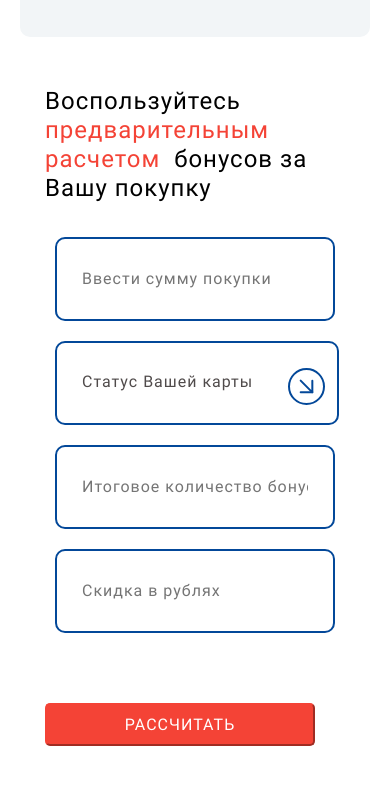
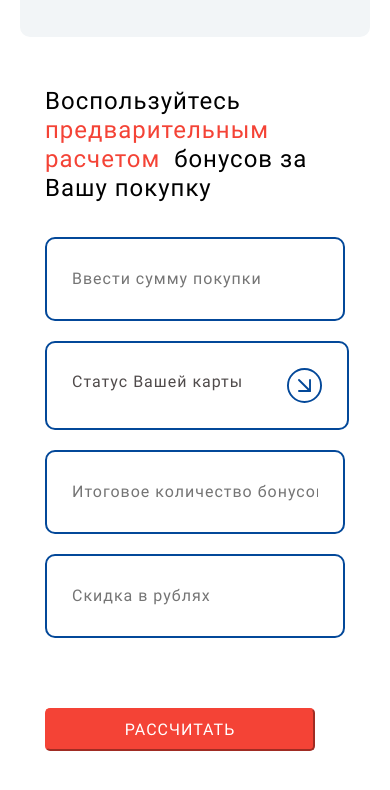
Before and after one commit to diveevavita/Alterra_PROF_II, a plain HTML site: page index.html in a window 390 px wide. Shown: the part 3242-4032 px from the top of the page. Drawn offline with Linux system fonts and the light colour scheme.

Commit message:
Add files via upload

```diff
--- a/css/style.css
+++ b/css/style.css
@@ -508,10 +508,23 @@ body {
 	cursor: pointer;
 }
 
+.hide_but:checked + .button_hidden_down {
+    transform: rotate(180deg);
+}
+
+.button_hidden {
+	width: 35px;
+	height: 35px;
+}
+
 .button_hidden_down {
-    width: 30px;
-    height: 30px;
-    margin: 25px 10px;
+    width: 35px;
+    height: 35px;
+    margin: 25px 25px 25px auto;
+}
+
+.hide_but:checked + .button_hidden_down {
+	transform: rotate(180deg);
 }
 
 .hide_but + .button_hidden_down ~ .bonus_calculation-item_hidden-cards {
@@ -555,7 +568,7 @@ body {
     font-weight: 400;
     letter-spacing: 1px;
     line-height: 120%;
-    margin: 2px 0 0 0;
+    margin: 2px 2px 0 0;
 }
 
 .item_hidden-card_text-percent {
@@ -1022,214 +1035,6 @@ body {
 	}
 }
 
-/*@media (max-width: 480px) {
-
-	.menu-list {
-		font-size: 12px;
-		flex-direction: column;
-	}
-
-	.menu-list_item {
-		margin-right: auto;
-	    margin-left: auto;
-	    margin-bottom: 10px;
-	}
-
-	.menu-list_item:last-child {
-		margin-right: auto;
-	    margin-left: auto;
-	    margin-bottom: 0;
-	}
-
-	.private_club-top-section {
-		margin-bottom: 50px;
-    	padding: 0;
-	}
-
-	.private_club_row {
-		padding: 20px;
-		background: rgba(255, 255, 255, 0.2);
-	}
-
-	.private_club-row_content {
-		max-width: 100%;
-	}
-
-	.private_club-row_content-title {
-		font-size: 20px;
-		line-height: 120%;
-		width: 100%;
-		margin: 0 0 30px;
-		color: #000000;
-	}
-
-	.card_name {
-		font-size: 56px;
-		padding: 15px 0;
-	}
-
-	.card-advantages {
-		width: 100%;
-		margin-bottom: 30px;
-	}
-
-	.card-advantages_part {
-		margin-bottom: 10px;
-	}
-
-	.icon_advantages {
-		width: 15px;
-	    height: 15px;
-	    margin-right: 5px;
-	}
-
-	.card-advantages_part_text {
-		font-size: 14px;
-	    margin: 0;
-	    color: #000000;
-	}
-
-	.button_card {
-		height: auto;
-	    width: 270px;
-	    font-size: 14px;
-	    padding: 10px 10px;
-	    margin-bottom: 0;
-	    margin-right: 0;
-	}
-
-
-
-
-
-	.private_club-top-section {
-		background-image: url(../images/hiro_tablet.jpg);
-	    background-repeat: no-repeat;
-	    background-size: cover;
-	    background-position: center;
-	}
-
-	.private_club-prof {
-		flex-wrap: nowrap;
-    	flex-direction: column-reverse;
-    	padding: 30px 10px 10px 30px;
-    	margin-bottom: 50px;
-    	width: 90%;
-	}
-
-	.private_club-prof_text {
-		font-size: 18px;
-    	line-height: 100%;
-    	width: 95%;
-    	margin-left: 0;
-    	letter-spacing: 0.5px;
-	}
-
-	.prof-card {
-		display: none;
-	}
-
-	.private_club-prof_advantages {
-		margin: 0 0 50px;
-    	padding: 0 20px;
-    	flex-direction: column;
-	}
-
-	.private_club-prof_advantages_title {
-		font-size: 22px;
-		line-height: 120%;
-		width: 90%;
-		margin: 0 0 20px 0;
-	}
-
-	.private_club-prof_advantages_block-right {
-		width: 100%;
-		padding-top: 10px;
-	}
-
-	.private_club-prof_advantages_block {
-		margin-bottom: 20px;
-	}
-
-	.icon_advantages {
-		width: 20px;
-	    height: 20px;
-	    margin-right: 10px;
-	}
-
-	.private_club-prof_advantages_block_content-text {
-		width: 90%;
-		font-size: 16px;
-	}
-
-	.icon-alterra {
-		display: none;
-	}
-
-	.private_club-prof_advantages-add {
-		margin: 0 0 50px;
-    	padding: 30px 20px;
-	}
-
-	.prof_advantages-add_block {
-		padding-top: 10px;
-		margin-bottom: 50px;
-	}
-
-	.private_club-prof_advantages-add_title {
-		font-size: 22px;
-		line-height: 120%;
-		margin: 0 0 20px 0;
-	}
-
-	.prof_advantages-add__category {
-		width: 100%;
-		margin-bottom: 30px;
-		margin-right: 0;
-	}
-
-	.prof_advantages-add__category:nth-child(3n+3) {
-		margin-right: 0;
-		margin-bottom: 30px;
-	}
-
-	.prof_advantages-add__category:last-child {
-		margin-bottom: 0;
-	}
-
-	.prof_advantages-add__category-icon {
-		width: 45px;
-    	height: 45px;
-    	margin: 0 auto 10px auto;
-	}
-
-	.prof_advantages-add__category-inform-text {
-		font-size: 16px;
-		width: 90%;
-		margin: 0 auto;
-    	text-align: center;
-	}
-
-	.prof_advantages-add_buttons {
-		flex-direction: column;
-		margin: 0 auto;
-    	width: 100%;
-	}
-
-	.button_prof {
-		height: auto;
-		font-size: 14px;
-		margin-bottom: 15px;
-		padding: 10px 10px;
-	}
-
-	.button_customer {
-		height: auto;
-		font-size: 14px;
-		padding: 10px 10px;
-	}
-}*/
-
 @media (max-width: 480px) {
 
 	.menu-list {
@@ -1404,11 +1209,6 @@ body {
 		flex-direction: column;
 	}
 
-	.private_club_calculation-item__ {
-		margin: 0 auto 20px auto;
-    	width: 280px;
-	}
-
 	.private_club-top-section {
 		background-image: url(../images/hiro_tablet.jpg);
 	    background-repeat: no-repeat;
@@ -1421,3 +1221,27 @@ body {
 		display: none;
 	}
 }
+
+@media (min-width: 381px) and (max-width: 480px) {
+
+	.bonus_calculation-item_choise-text {
+		width: 65%;
+	}
+
+	.private_club_calculation-item__ {
+	    margin: 0 auto 20px auto;
+	    width: 100%;
+	}
+}
+
+@media (max-width: 380px) {
+
+	.bonus_calculation-item_choise-text {
+		width: 60%;
+	}
+
+	.private_club_calculation-item__ {
+	    margin: 0 auto 20px auto;
+	    width: 100%;
+	}
+}
```
